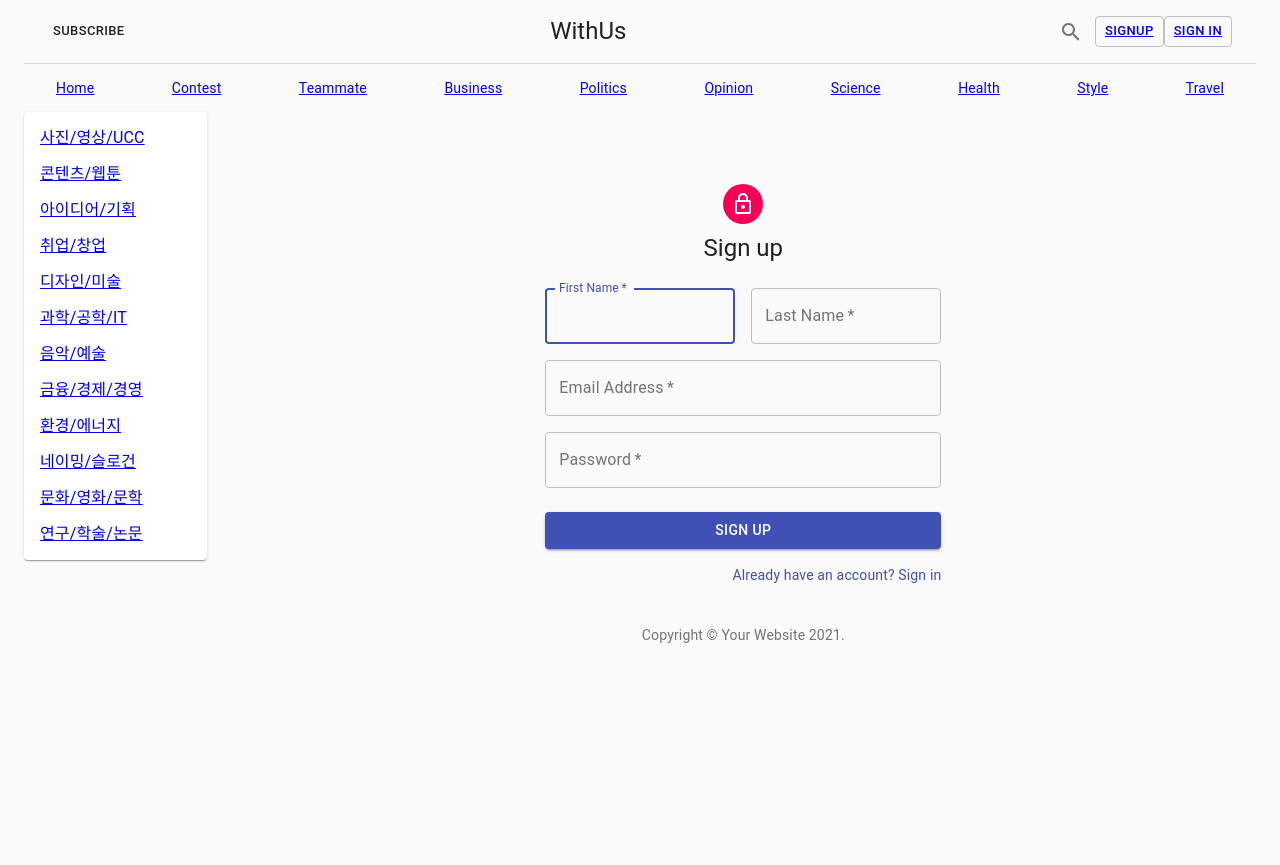
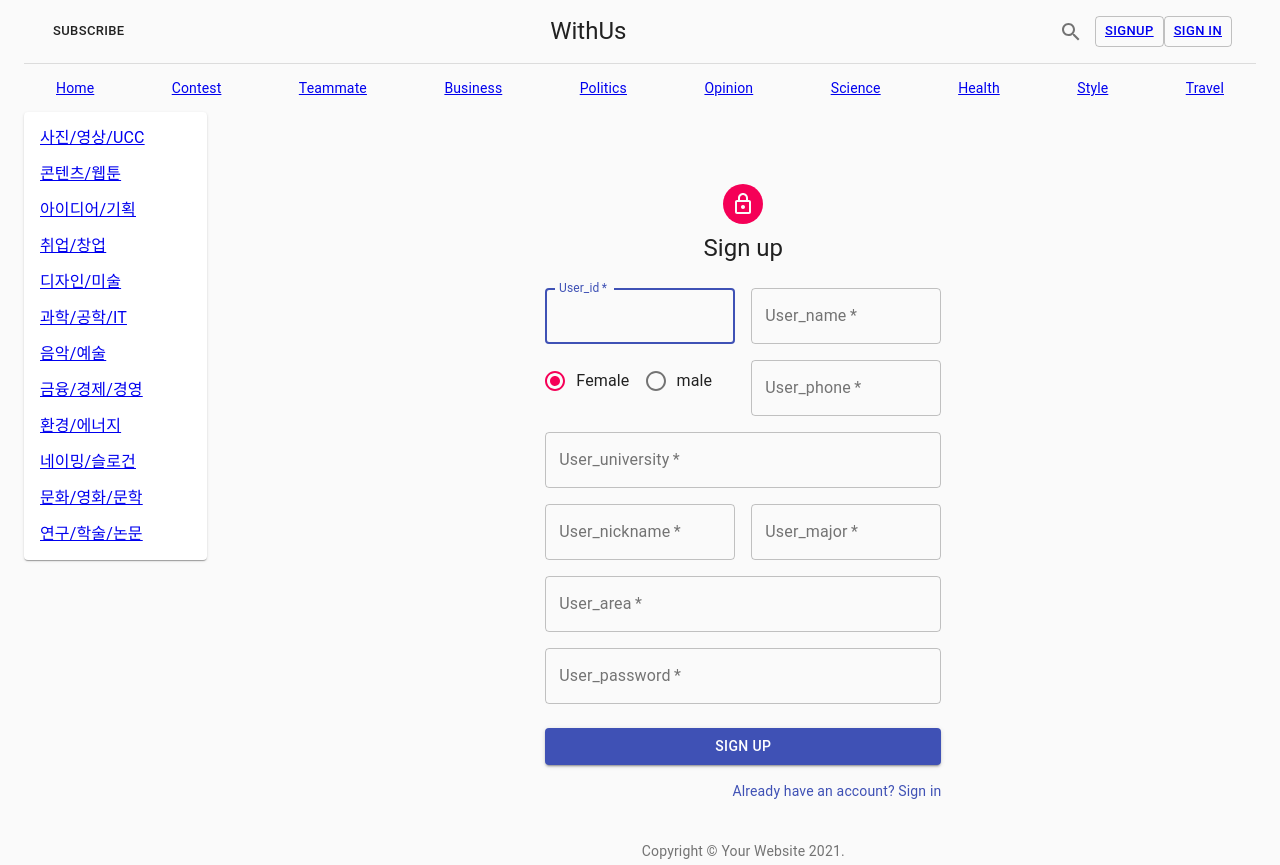
Before and after one commit to Dev-Guccin/WithUs_frontend, a React (Create React App) app: page /SignUp in a window 1280 px wide. Before the commit the page ends 800 px from the top, so only its background shows below. Built offline with nearby package versions, Linux system fonts and the light colour scheme.

Commit message:
signin, signup add

```diff
--- a/package.json
+++ b/package.json
@@ -11,8 +11,12 @@
     "axios": "^0.21.1",
     "react": "^17.0.2",
     "react-dom": "^17.0.2",
+    "react-redux": "^7.2.4",
     "react-router-dom": "^5.2.0",
     "react-scripts": "4.0.3",
+    "redux": "^4.1.0",
+    "redux-promise": "^0.6.0",
+    "redux-thunk": "^2.3.0",
     "web-vitals": "^1.1.1"
   },
   "scripts": {
--- a/src/App.js
+++ b/src/App.js
@@ -6,7 +6,7 @@ import './App.css';
 import axios from 'axios';
 import { Route, BrowserRouter as Router } from "react-router-dom";
 // import Routes from './components/Routes'
-import Header from './components/Header'
+import Header from './components/Header';
 import Sidebar from './components/Sidebar';
 import Home from './views/Home'
 import Teammate from './views/Teammate'
@@ -29,14 +29,17 @@ const sections = [
 ];
 
 function App(){
+
   return (
     <React.Fragment>
       <CssBaseline />
       <Router>
       <Container maxWidth="lg">
-        <Header title="WithUs" sections={sections} />
+        <Header title="WithUs" sections={sections}>
+        </Header>
         <Grid container spacing={1}>
           <Grid item xs={2}>
+            <Route path="/" exact={true} component={Sidebar} />
             <Route path="/home" component={Sidebar} />
             <Route path="/contest" component={Sidebar} />
             <Route path="/teammate" component={TmSidebar}/>
@@ -45,12 +48,13 @@ function App(){
           </Grid>
           <Grid item xs={10}>
             <main>
-            {/* <h2>여기서부터는 메인페이지</h2> */}
-            <Route path="/home" component={Home} />
-            <Route path="/Contestdetail/:CB_code" component={Contestdetail} />
+            <Route path="/" exact={true} component={Home} />
+            <Route path="/home" exact={true} component={Home} />
+            <Route path="/Contestdetail/:CB_code" exact = {true} component={Contestdetail} />
             <Route path="/teammate" component={Teammate} />
-            <Route path="/Login" component={SignIn} />
-            <Route path="/SignUp" component={SignUp} />
+            <Route path="/teammate" exact={true} component={Teammate} />
+            <Route path="/Login" exact={true} component={SignIn} />
+            <Route path="/SignUp" exact={true} component={SignUp} />
             </main>
           </Grid>
         </Grid>
--- a/src/components/Header.js
+++ b/src/components/Header.js
@@ -1,4 +1,4 @@
-import React from 'react';
+import React, { useEffect, useState } from 'react';
 import PropTypes from 'prop-types';
 import { makeStyles } from '@material-ui/core/styles';
 import Toolbar from '@material-ui/core/Toolbar';
@@ -28,7 +28,6 @@ const useStyles = makeStyles((theme) => ({
 export default function Header(props) {
   const classes = useStyles();
   const { sections, title } = props;
-
 
   return (
     <React.Fragment>
--- a/src/components/Homelist.js
+++ b/src/components/Homelist.js
@@ -5,7 +5,7 @@ import Typography from '@material-ui/core/Typography';
 export default function Homelist(props) {
   const section = props.section
   useEffect(() => {
-    console.log(section);
+    // console.log(section);
   }, []);
   return (
     <div className="">
--- a/src/views/SignIn.js
+++ b/src/views/SignIn.js
@@ -1,4 +1,4 @@
-import React, {Component} from 'react';
+import React, {useState, Component} from 'react';
 import Avatar from '@material-ui/core/Avatar';
 import Button from '@material-ui/core/Button';
 import CssBaseline from '@material-ui/core/CssBaseline';
@@ -12,6 +12,7 @@ import LockOutlinedIcon from '@material-ui/icons/LockOutlined';
 import Typography from '@material-ui/core/Typography';
 import { makeStyles } from '@material-ui/core/styles';
 import Container from '@material-ui/core/Container';
+import axios from 'axios';
 
 function Copyright() {
   return (
@@ -46,8 +47,45 @@ const useStyles = makeStyles((theme) => ({
   },
 }));
 
-export default function SignIn() {
+export default function SignIn(props) {
+  axios.defaults.withCredentials = true;
+  const header = {
+      "Content-Type": "application/json"
+  }
   const classes = useStyles();
+
+  const [User_id, setUser_id] = useState("");
+  const [User_password, setUser_password] = useState("");
+
+  const onIdHandler = (event) => {
+
+    setUser_id(event.currentTarget.value);
+  }
+
+  const onPasswordHandler = (event) => {
+
+    setUser_password(event.currentTarget.value);
+  }
+
+  const onSubmitHandler = (event) => {
+    event.preventDefault();
+
+    var body = {
+      User_id : User_id,
+      User_password : User_password
+    }
+
+    axios.post('http://localhost:3001/passport/', body, {header})
+    .then(response => {
+      if(response.data.loginSuccess) {
+        alert("Hello! " + response.data.User_id);
+        console.log(response.data.user);
+        props.history.push('/');
+      } else{
+        alert("login failed");
+      }
+    })
+  }
 
   return (
     <Container component="main" maxWidth="xs">
@@ -59,28 +97,32 @@ export default function SignIn() {
         <Typography component="h1" variant="h5">
           Sign in
         </Typography>
-        <form className={classes.form} noValidate>
+        <form className={classes.form} noValidate onSubmit={onSubmitHandler}>
           <TextField
             variant="outlined"
             margin="normal"
             required
             fullWidth
-            id="email"
-            label="Email Address"
-            name="email"
-            autoComplete="email"
+            id="User_id"
+            label="User_id"
+            name="User_id"
+            autoComplete="User_id"
             autoFocus
+            value = {User_id}
+            onChange = {onIdHandler}
           />
           <TextField
             variant="outlined"
             margin="normal"
             required
             fullWidth
-            name="password"
-            label="Password"
+            name="User_password"
+            label="User_password"
             type="password"
-            id="password"
+            id="User_password"
             autoComplete="current-password"
+            value = {User_password}
+            onChange = {onPasswordHandler}
           />
           <FormControlLabel
             control={<Checkbox value="remember" color="primary" />}
@@ -102,7 +144,7 @@ export default function SignIn() {
               </Link>
             </Grid>
             <Grid item>
-              <Link href="#" variant="body2">
+              <Link href="SignUp" variant="body2">
                 {"Don't have an account? Sign Up"}
               </Link>
             </Grid>
--- a/src/views/SignUp.js
+++ b/src/views/SignUp.js
@@ -1,10 +1,9 @@
-import React from 'react';
+import React, {useState} from 'react';
 import Avatar from '@material-ui/core/Avatar';
 import Button from '@material-ui/core/Button';
 import CssBaseline from '@material-ui/core/CssBaseline';
 import TextField from '@material-ui/core/TextField';
 import FormControlLabel from '@material-ui/core/FormControlLabel';
-import Checkbox from '@material-ui/core/Checkbox';
 import Link from '@material-ui/core/Link';
 import Grid from '@material-ui/core/Grid';
 import Box from '@material-ui/core/Box';
@@ -12,6 +11,11 @@ import LockOutlinedIcon from '@material-ui/icons/LockOutlined';
 import Typography from '@material-ui/core/Typography';
 import { makeStyles } from '@material-ui/core/styles';
 import Container from '@material-ui/core/Container';
+import Radio from '@material-ui/core/Radio';
+import RadioGroup from '@material-ui/core/RadioGroup';
+import FormControl from '@material-ui/core/FormControl';
+import FormLabel from '@material-ui/core/FormLabel';
+import axios from 'axios';
 
 function Copyright() {
   return (
@@ -46,8 +50,56 @@ const useStyles = makeStyles((theme) => ({
   },
 }));
 
-export default function SignUp() {
+export default function SignUp(props) {
   const classes = useStyles();
+  // const [value, setValue] = React.useState('female');
+  const [User_id, setUser_id] = useState("");
+  const [User_password, setUser_password] = useState("");
+  const [User_name, setUser_name] = useState("");
+  const [User_gender, setUser_gender] = useState("Female");
+  const [User_phone, setUser_phone] = useState("");
+  const [User_university, setUser_university] = useState("");
+  const [User_nickname, setUser_nickname] = useState("");
+  const [User_area, setUser_area] = useState("");
+  const [User_major, setUser_major] = useState("");
+
+  // const handleChange = (event) => {setValue(event.target.value);};
+
+  const onIdHandler = (event) => {setUser_id(event.currentTarget.value);}
+  const onPasswordHandler = (event) => {setUser_password(event.currentTarget.value);}
+  const onNameHandler = (event) => {setUser_name(event.currentTarget.value);}
+  const onGenderHandler = (event) => {setUser_gender(event.currentTarget.value);}
+  const onPhoneHandler = (event) => {setUser_phone(event.currentTarget.value);}
+  const onUniversityHandler = (event) => {setUser_university(event.currentTarget.value);}
+  const onNicknameHandler = (event) => {setUser_nickname(event.currentTarget.value);}
+  const onAreaHandler = (event) => {setUser_area(event.currentTarget.value);}
+  const onMajorHandler = (event) => {setUser_major(event.currentTarget.value);}
+
+  const onSubmitHandler = (event) => {
+    event.preventDefault();
+
+    var body = {
+      User_id : User_id,
+      User_password : User_password,
+      User_name : User_name,
+      User_gender : User_gender,
+      User_phone : User_phone,
+      User_university : User_university,
+      User_nickname : User_nickname,
+      User_area : User_area,
+      User_major : User_major
+    }
+
+    axios.post('http://localhost:3001/users/join', body)
+    .then(response => {
+      if(response.data.SignUp) {
+        alert("SignUp finished");
+        props.history.push('/Login');
+      } else {
+        alert("Signup Error " + response.data.message);
+      }
+    })
+  }
 
   return (
     <Container component="main" maxWidth="xs">
@@ -59,18 +111,20 @@ export default function SignUp() {
         <Typography component="h1" variant="h5">
           Sign up
         </Typography>
-        <form className={classes.form} noValidate>
+        <form className={classes.form} noValidate onSubmit={onSubmitHandler}>
           <Grid container spacing={2}>
             <Grid item xs={12} sm={6}>
               <TextField
-                autoComplete="fname"
-                name="firstName"
+                autoComplete="User_id"
+                name="User_id"
                 variant="outlined"
                 required
                 fullWidth
-                id="firstName"
-                label="First Name"
+                id="User_id"
+                label="User_id"
                 autoFocus
+                value = {User_id}
+                onChange = {onIdHandler}
               />
             </Grid>
             <Grid item xs={12} sm={6}>
@@ -78,10 +132,45 @@ export default function SignUp() {
                 variant="outlined"
                 required
                 fullWidth
-                id="lastName"
-                label="Last Name"
-                name="lastName"
-                autoComplete="lname"
+                id="User_name"
+                label="User_name"
+                name="User_name"
+                autoComplete="User_name"
+                value = {User_name}
+                onChange = {onNameHandler}
+              />
+            </Grid>
+            <Grid item xs={12} sm={6}>
+              <FormControl component="fieldset">
+                <RadioGroup
+                  aria-label="User_gender"
+                  name="User_gender"
+                  value={User_gender}
+                  onChange={onGenderHandler}
+                  row
+                >
+                    {["Female", "male"].map((value) => (
+                      <FormControlLabel
+                      key={value}
+                      value={value.toString()}
+                      control={<Radio />}
+                      label={value.toString()}
+                      />
+                    ))}
+                </RadioGroup>
+              </FormControl>
+            </Grid>
+            <Grid item xs={12} sm={6}>
+              <TextField
+                variant="outlined"
+                required
+                fullWidth
+                id="User_phone"
+                label="User_phone"
+                name="User_phone"
+                autoComplete="User_phone"
+                value = {User_phone}
+                onChange = {onPhoneHandler}
               />
             </Grid>
             <Grid item xs={12}>
@@ -89,10 +178,38 @@ export default function SignUp() {
                 variant="outlined"
                 required
                 fullWidth
-                id="email"
-                label="Email Address"
-                name="email"
-                autoComplete="email"
+                id="User_university"
+                label="User_university"
+                name="User_university"
+                autoComplete="User_university"
+                value = {User_university}
+                onChange = {onUniversityHandler}
+              />
+            </Grid>
+            <Grid item xs={12} sm={6}>
+              <TextField
+                variant="outlined"
+                required
+                fullWidth
+                id="User_nickname"
+                label="User_nickname"
+                name="User_nickname"
+                autoComplete="User_nickname"
+                value = {User_nickname}
+                onChange = {onNicknameHandler}
+              />
+            </Grid>
+            <Grid item xs={12} sm={6}>
+              <TextField
+                variant="outlined"
+                required
+                fullWidth
+                id="User_major"
+                label="User_major"
+                name="User_major"
+                autoComplete="User_major"
+                value = {User_major}
+                onChange = {onMajorHandler}
               />
             </Grid>
             <Grid item xs={12}>
@@ -100,19 +217,28 @@ export default function SignUp() {
                 variant="outlined"
                 required
                 fullWidth
-                name="password"
-                label="Password"
-                type="password"
-                id="password"
-                autoComplete="current-password"
+                id="User_area"
+                label="User_area"
+                name="User_area"
+                autoComplete="User_area"
+                value = {User_area}
+                onChange = {onAreaHandler}
               />
             </Grid>
-            {/* <Grid item xs={12}>
-              <FormControlLabel
-                control={<Checkbox value="allowExtraEmails" color="primary" />}
-                // label="I want to receive inspiration, marketing promotions and updates via email."
+            <Grid item xs={12}>
+              <TextField
+                variant="outlined"
+                required
+                fullWidth
+                name="User_password"
+                label="User_password"
+                type="password"
+                id="User_password"
+                autoComplete="current-password"
+                value = {User_password}
+                onChange = {onPasswordHandler}
               />
-            </Grid> */}
+            </Grid>
           </Grid>
           <Button
             type="submit"
@@ -125,7 +251,7 @@ export default function SignUp() {
           </Button>
           <Grid container justify="flex-end">
             <Grid item>
-              <Link href="#" variant="body2">
+              <Link href="/Login" variant="body2">
                 Already have an account? Sign in
               </Link>
             </Grid>
```
Also changed, not shown: src/components/LoginState.js (added, +29 -0 lines), src/views/Home.js (+20 -2 lines), 1 other file (tests, documents, lock files or other folders). Lines whose indentation alone changed are shown as unchanged.
